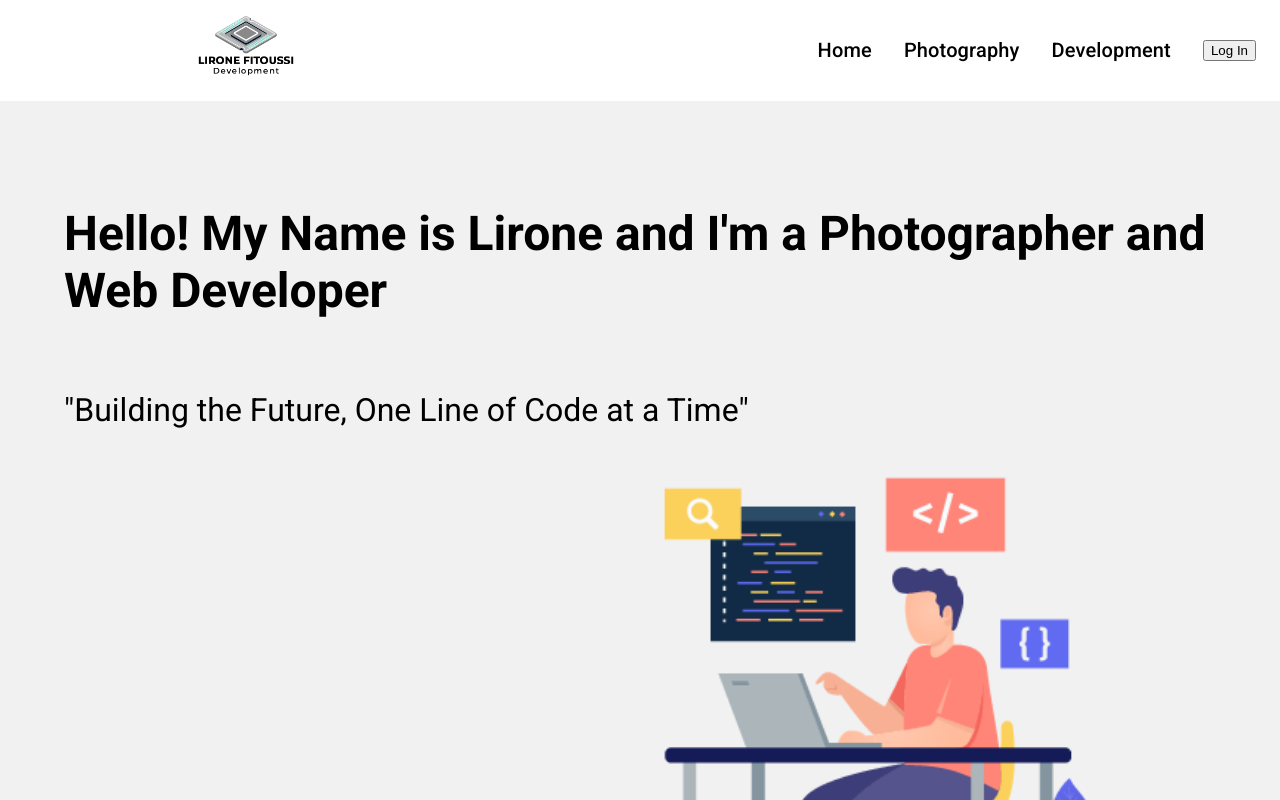
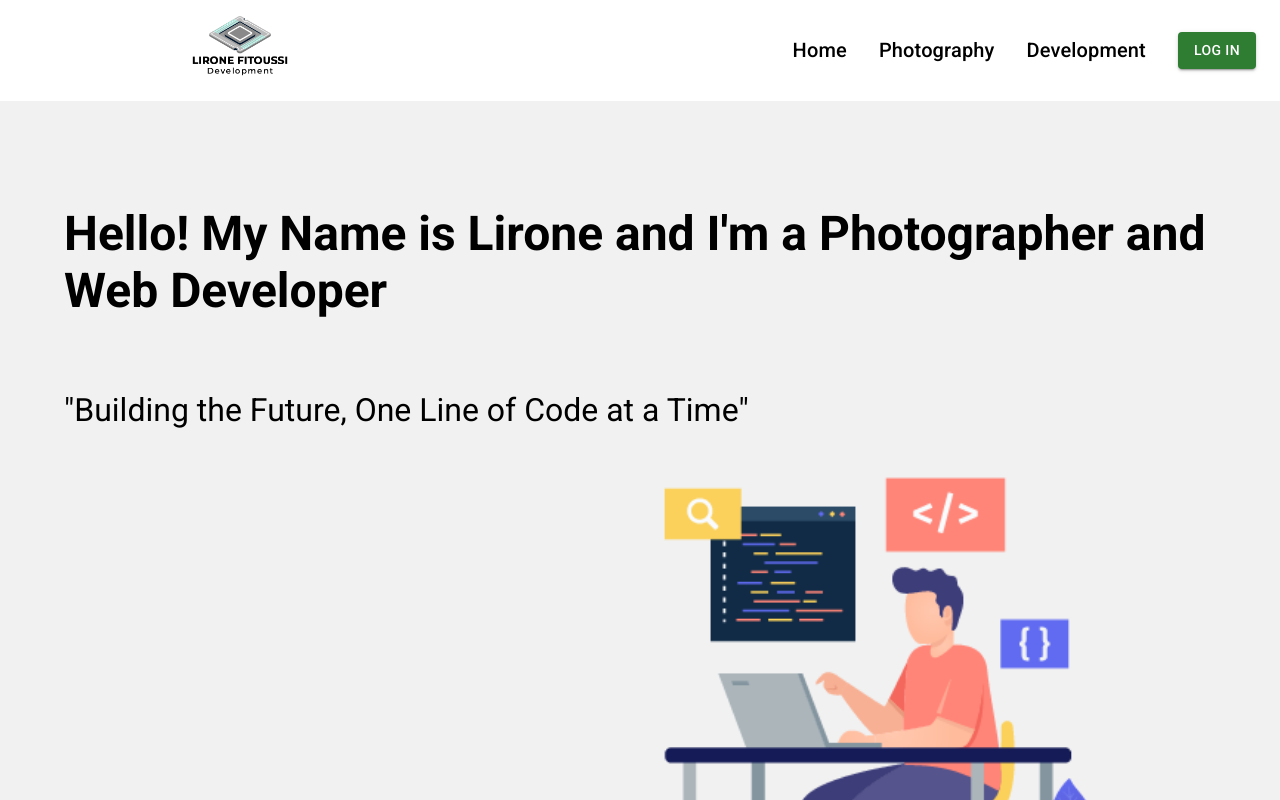
Before and after one commit to LironeFitoussi/Fistuk-Photography, a React (Vite) app in the folder Client/: page / in a window 1280 px wide. Shown: the top 800 px of the page. Built offline with nearby package versions, Linux system fonts and the light colour scheme; a web font is replaced by a local one.

Commit message:
chore: Update LoginButton and LogoutButton components to use Material-UI Button component

```diff
--- a/Client/package.json
+++ b/Client/package.json
@@ -16,7 +16,8 @@
     "@emotion/react": "^11.11.4",
     "@emotion/styled": "^11.11.5",
     "@mui/icons-material": "^5.15.15",
-    "@mui/material": "^5.15.15",
+    "@mui/material": "^5.15.20",
+    "@mui/styled-engine-sc": "^6.0.0-alpha.18",
     "@mui/x-data-grid": "^7.3.2",
     "aws-sdk": "^2.1616.0",
     "axios": "^1.6.8",
@@ -28,7 +29,8 @@
     "react-dom": "^18.2.0",
     "react-grid-gallery": "^1.0.1",
     "react-icons": "^5.2.1",
-    "react-router-dom": "^6.23.0"
+    "react-router-dom": "^6.23.0",
+    "styled-components": "^6.1.11"
   },
   "devDependencies": {
     "@types/axios": "^0.14.0",
--- a/Client/src/components/Auth/LoginButton.tsx
+++ b/Client/src/components/Auth/LoginButton.tsx
@@ -1,9 +1,10 @@
 import { useAuth0 } from "@auth0/auth0-react";
+import Button from '@mui/material/Button';
 
 const LoginButton: React.FC = () => {
   const { loginWithRedirect } = useAuth0();
 
-  return <button onClick={() => loginWithRedirect()}>Log In</button>;
+  return <Button variant="contained" color="success" onClick={() => loginWithRedirect()}>Log In</Button>;
 };
 
 export default LoginButton;
--- a/Client/src/components/Auth/LogoutButton.tsx
+++ b/Client/src/components/Auth/LogoutButton.tsx
@@ -1,12 +1,13 @@
 import { useAuth0 } from "@auth0/auth0-react";
+import Button from '@mui/material/Button';
 
 const LogoutButton: React.FC = () => {
   const { logout } = useAuth0();
 
   return (
-    <button onClick={() => logout({ logoutParams: { returnTo: window.location.origin } })}>
+    <Button variant="outlined" color="error" onClick={() => logout({ logoutParams: { returnTo: window.location.origin } })}>
       Log Out
-    </button>
+    </Button>
   );
 };
 
```
Also changed, not shown: 1 other file (tests, documents, lock files or other folders).
